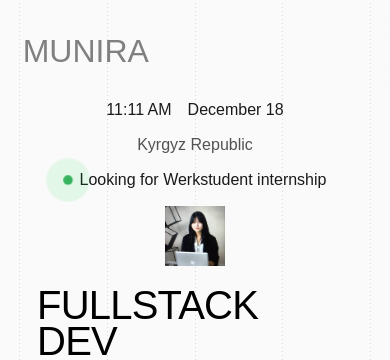
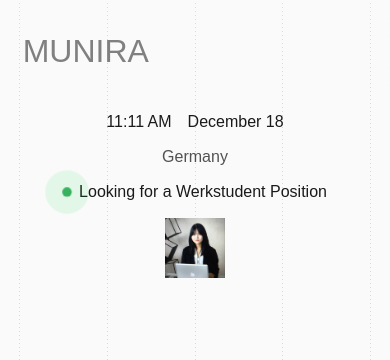
Before and after one commit to SatMunira/portfolio, a React (Vite) app: page / in a window 390 px wide. Shown: the top 360 px of the page. Built offline with nearby package versions, Linux system fonts and the light colour scheme; a web font is replaced by a local one.

Commit message:
feat(portfolio): update top-bar text for location and internship status

```diff
--- a/src/Portfolio.css
+++ b/src/Portfolio.css
@@ -523,6 +523,43 @@ body {
     }
 }
 
+@media (max-width: 768px) {
+    .top-bar {
+        top: 80px;
+        position: relative; /* 🔥 вместо absolute */
+    }
+
+    .top-bar-content {
+        grid-template-columns: 1fr;
+        gap: 1rem;
+        padding: 2rem 5%;
+    }
+
+    .top-bar-group:nth-child(1),
+    .top-bar-group:nth-child(2),
+    .top-bar-group:nth-child(3),
+    .top-bar-group:nth-child(4) {
+        grid-column: 1;
+        justify-self: center;
+        padding: 0;
+    }
+
+    .top-bar-group:nth-child(1) {
+        flex-direction: row;
+        gap: 1rem;
+    }
+
+    .profile-container {
+        width: 60px;
+        height: 60px;
+    }
+
+    .profile-image {
+        width: 60px;
+        height: 60px;
+    }
+}
+
 .section {
     padding: 8rem 0;
     /* сверху и снизу, НЕ по бокам */
--- a/src/Portfolio.jsx
+++ b/src/Portfolio.jsx
@@ -353,11 +353,11 @@ export default function Portfolio() {
             </span>
           </div>
           <div className="top-bar-group">
-            <span className="top-bar-text">Kyrgyz Republic</span>
+            <span className="top-bar-text">Germany</span>
           </div>
           <div className="top-bar-group top-bar-status">
             <div className="status-dot"></div>
-            <span className="top-bar-text">Looking for Werkstudent internship</span>
+            <span className="top-bar-text">Looking for a Werkstudent Position</span>
           </div>
           <div className="top-bar-group">
             <div className="profile-container">
@@ -874,7 +874,7 @@ export default function Portfolio() {
               </span>
             </div>
             <div className="footer-top-bar-group">
-              <span className="footer-top-bar-text">Kyrgyz Republic</span>
+              <span className="footer-top-bar-text">Germany</span>
             </div>
             <div className="footer-top-bar-group footer-status">
               <div className="status-dot"></div>
```
